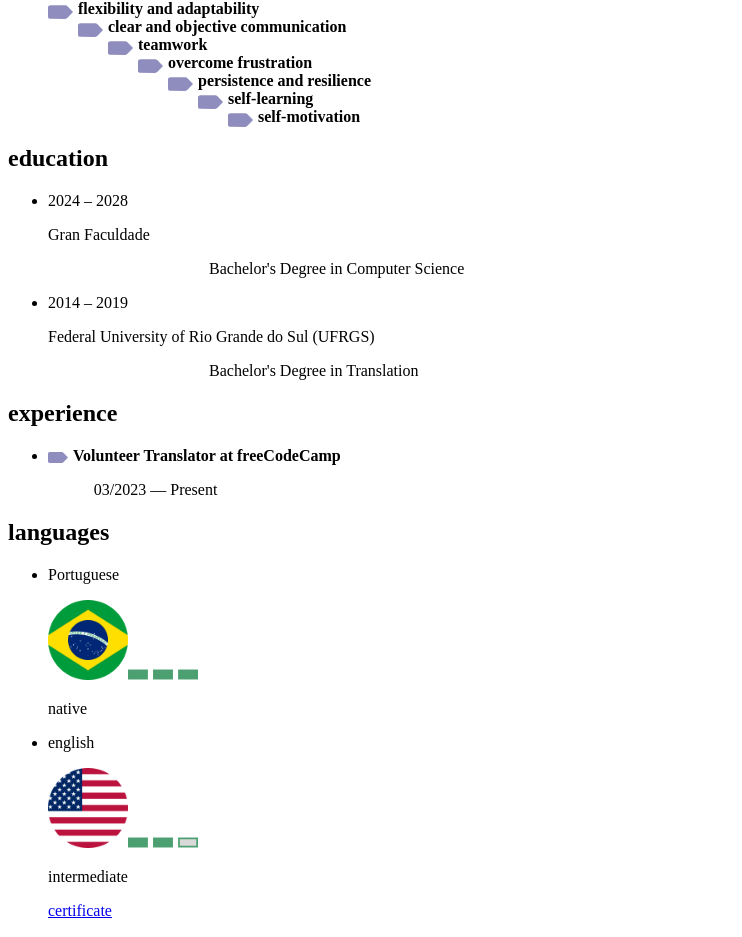
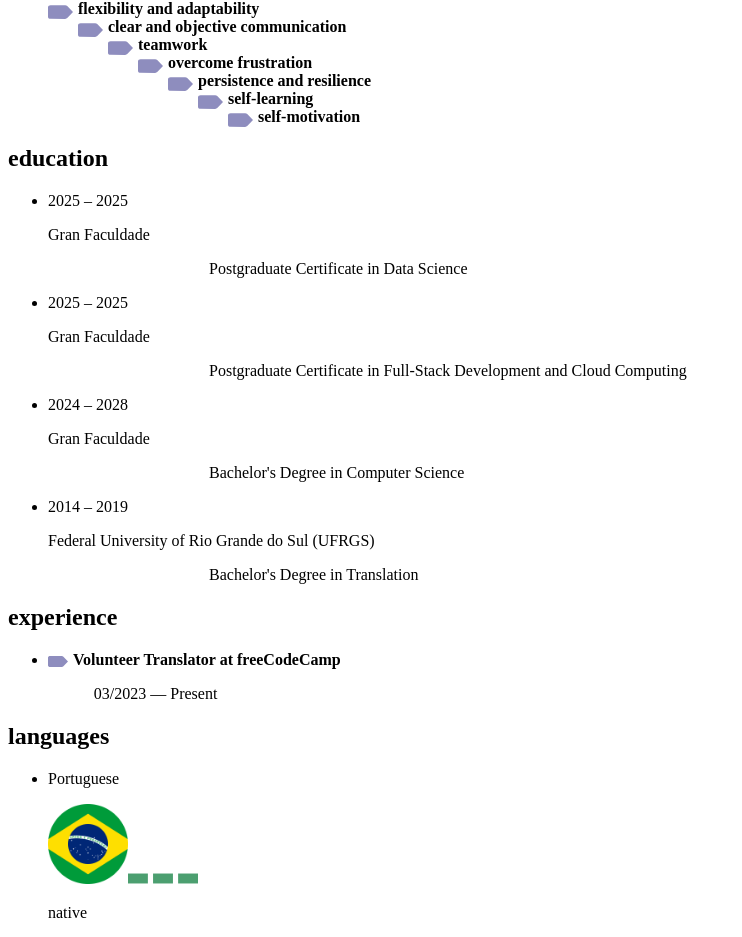
Before and after one commit to joaoeduardogomes/react-cv, a Next.js app in the folder joao-cv/: page / in a window 1280 px wide. Shown: the part 4297-5234 px from the top of the page, without its empty margins (0-742 px from the left). Built offline with nearby package versions, Linux system fonts and the light colour scheme.

Commit message:
update education section

```diff
--- a/joao-cv/src/components/Education/index.jsx
+++ b/joao-cv/src/components/Education/index.jsx
@@ -16,7 +16,7 @@ export default function Education() {
                     {data.map((graduation) => (
                         <li key={`graduation-${data.indexOf(graduation)}`}>
                             <span className="educationCourseItem flex flex-col min-[420px]:flex-row gap-3 items-center">
-                                <p className="flex-shrink-0 bg-myPurple p-1 rounded-md w-fit max-w-sm">
+                                <p className="flex-shrink-0 bg-myPurple p-1 rounded-md w-fit max-w-sm text-sm">
                                     {graduation.date.start} – {graduation.date.end}
                                 </p>
                                 <p className="flex-shrink w-full">
--- a/joao-cv/src/data/education.json
+++ b/joao-cv/src/data/education.json
@@ -1,4 +1,32 @@
 [
+    {
+        "institution": {
+            "en": "Gran Faculdade",
+            "pt": "Gran Faculdade"
+        },
+        "course": {
+            "en": "Postgraduate Certificate in Data Science",
+            "pt": "Pós-graduação em Ciência de Dados"
+        },
+        "date": {
+            "start": "2025",
+            "end": "2025"
+        }
+    },
+    {
+        "institution": {
+            "en": "Gran Faculdade",
+            "pt": "Gran Faculdade"
+        },
+        "course": {
+            "en": "Postgraduate Certificate in Full-Stack Development and Cloud Computing",
+            "pt": "Pós-graduação em Desenvolvimento Full Stack e Cloud Computing"
+        },
+        "date": {
+            "start": "2025",
+            "end": "2025"
+        }
+    },
     {
         "institution": {
             "en": "Gran Faculdade",
```
